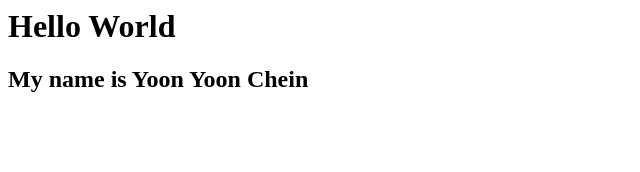
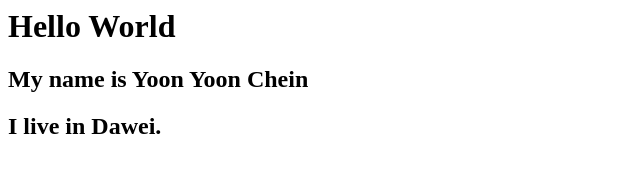
Before and after one commit to YoonYoonChein2003/YoonYoonChein2003.github.io, a plain HTML site: page index.html in a window 1280 px wide. Shown: the whole page, without its empty margins (0-640 px from the left). Drawn offline with Linux system fonts and the light colour scheme.

Commit message:
add address

```diff
--- a/index.html
+++ b/index.html
@@ -1,2 +1,3 @@
 <h1>Hello World</h1>
 <h2> My name is Yoon Yoon Chein</h2>
+<h2>I live in Dawei.</h2>
```
